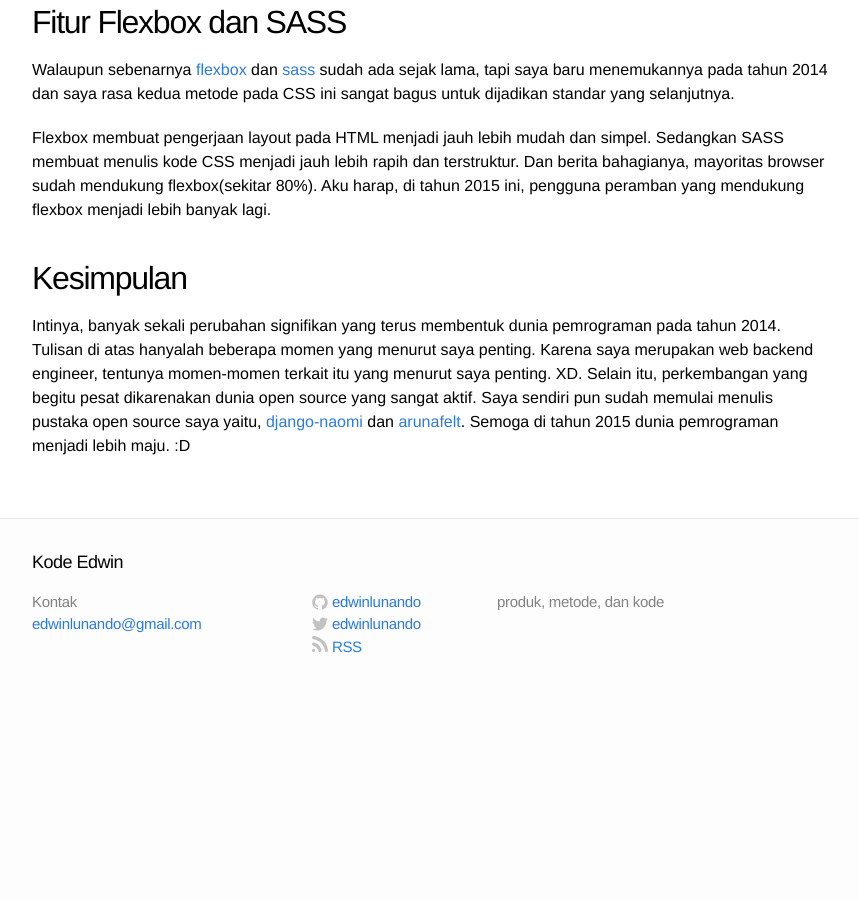
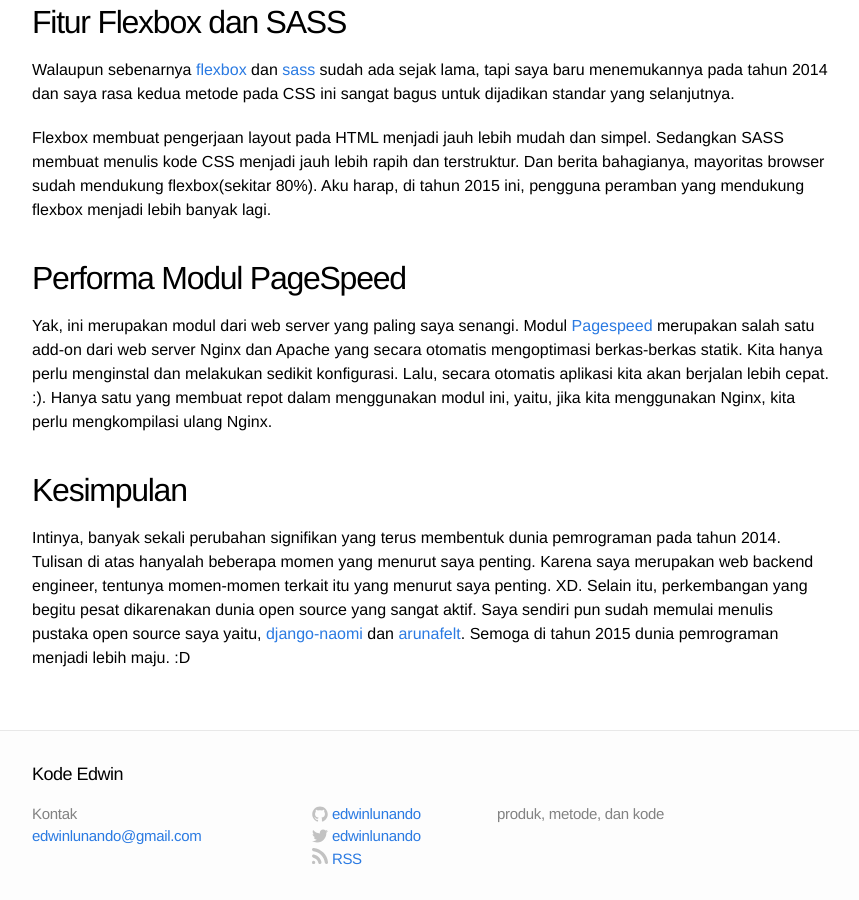
Before and after one commit to edwinlunando/edwinlunando.github.io, a Jekyll site: the page built from _posts/2015-01-04-perubahan-dari-2014.markdown, in a window 1280 px wide and 900 px high, scrolled down 1036 px. Shown: the whole window, without its empty margins (208-1067 px from the left). Built offline with Jekyll 4.4.1, drawn with Linux system fonts in a browser that asks for light colours; comment, search, counter and statistics services are not loaded; before the commit the page ends 1739 px from its top, so only the background shows below that.

Commit message:
add pagespeed

```diff
--- a/_posts/2015-01-04-perubahan-dari-2014.markdown
+++ b/_posts/2015-01-04-perubahan-dari-2014.markdown
@@ -27,9 +27,13 @@ Saya sangat melihat perkembangan bahasa [Go][6] di tahun 2014. Cukup banyak peru
 
 ## Fitur Flexbox dan SASS ##
 
-Walaupun sebenarnya [flexbox][7] dan [sass][8] sudah ada sejak lama, tapi saya baru menemukannya pada tahun 2014 dan saya rasa kedua metode pada CSS ini sangat bagus untuk dijadikan standar yang selanjutnya.
+Walaupun sebenarnya [flexbox][7] dan [sass][10] sudah ada sejak lama, tapi saya baru menemukannya pada tahun 2014 dan saya rasa kedua metode pada CSS ini sangat bagus untuk dijadikan standar yang selanjutnya.
 
 Flexbox membuat pengerjaan layout pada HTML menjadi jauh lebih mudah dan simpel. Sedangkan SASS membuat menulis kode CSS menjadi jauh lebih rapih dan terstruktur. Dan berita bahagianya, mayoritas browser sudah mendukung flexbox(sekitar 80%). Aku harap, di tahun 2015 ini, pengguna peramban yang mendukung flexbox menjadi lebih banyak lagi.
+
+## Performa Modul PageSpeed ##
+
+Yak, ini merupakan modul dari web server yang paling saya senangi. Modul [Pagespeed][11] merupakan salah satu add-on dari web server Nginx dan Apache yang secara otomatis mengoptimasi berkas-berkas statik. Kita hanya perlu menginstal dan melakukan sedikit konfigurasi. Lalu, secara otomatis aplikasi kita akan berjalan lebih cepat. :). Hanya satu yang membuat repot dalam menggunakan modul ini, yaitu, jika kita menggunakan Nginx, kita perlu mengkompilasi ulang Nginx.
 
 ## Kesimpulan ##
 
```
Also changed, not shown: other parts of _posts/2015-01-04-perubahan-dari-2014.markdown (+2 -1 lines).
